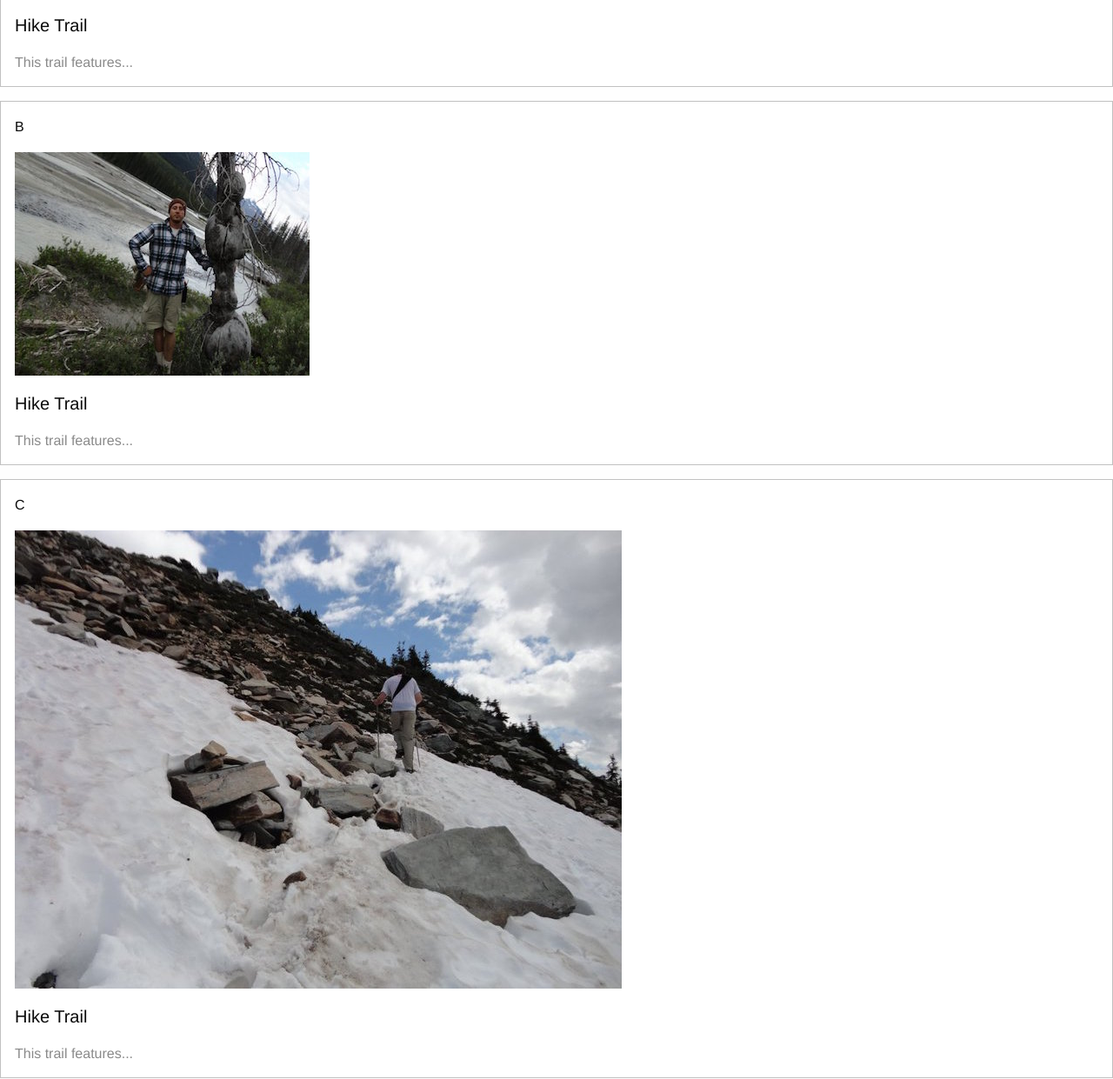
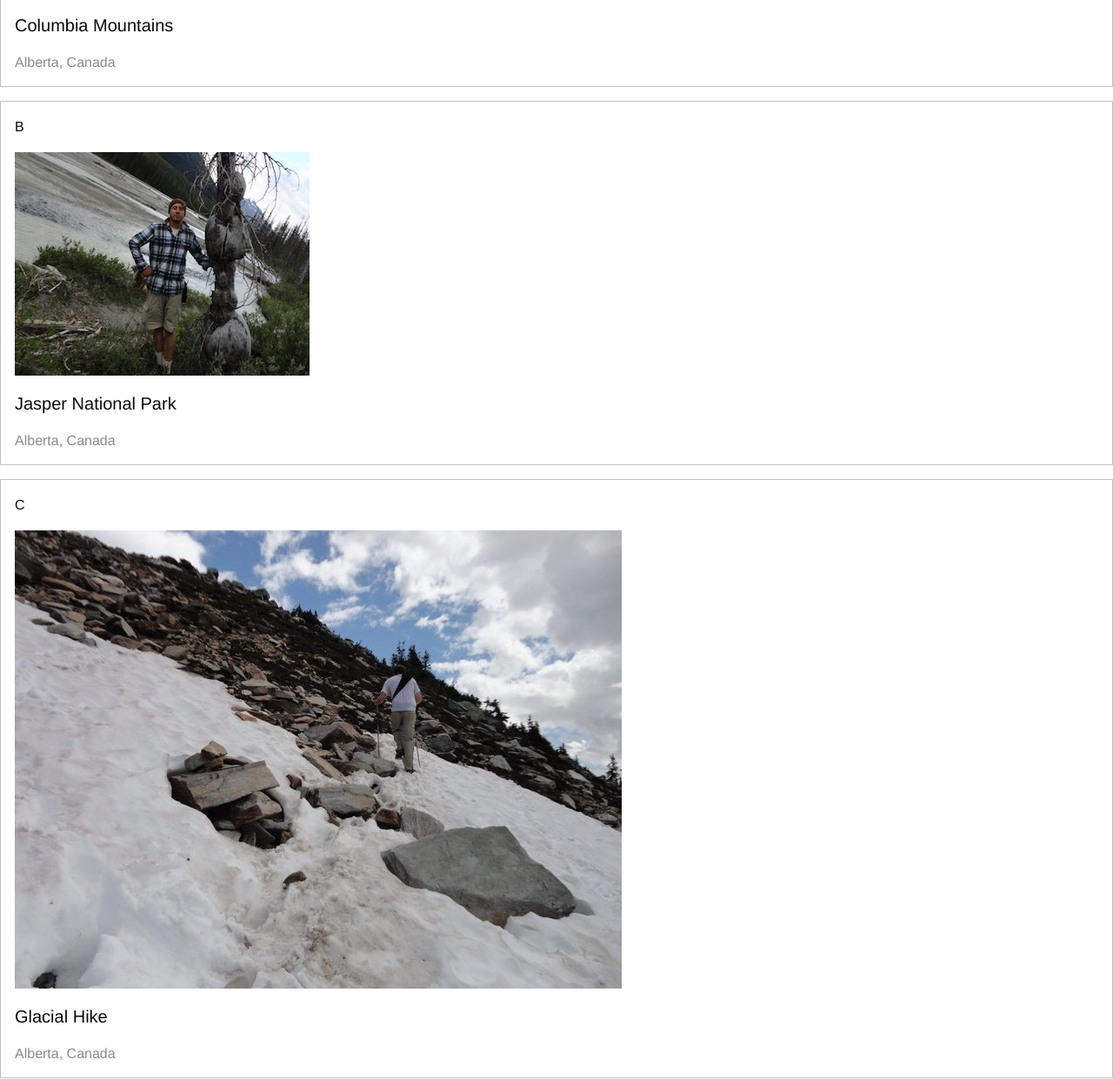
Before and after one commit to brandonschill/adventures, a website: page index.html in a window 1280 px wide. Shown: the part 1362-2603 px from the top of the page at 87% size. Drawn offline with nearby package versions, Linux system fonts and the light colour scheme; some packages are replaced by stand-ins of ours.

```diff
--- a/index.html
+++ b/index.html
@@ -49,55 +49,55 @@
   </div>
   <div class="adventures">
     <div class="row column">
-      <p class="lead">Trending Adventures</p>
+      <p class="lead">Recommended Adventures</p>
     </div>
     <div class="row small-up-1 medium-up-2 large-up-3">
       <div class="column">
         <div class="callout">
           <p>A</p>
           <p><img src="images/mtns.jpg" alt="image of a planet called Pegasi B"></p>
-          <p class="lead">Hike Trail</p>
-          <p class="subheader">This trail features...</p>
+          <p class="lead">Columbia Mountains</p>
+          <p class="subheader">Alberta, Canada</p>
         </div>
       </div>
       <div class="column">
         <div class="callout">
           <p>B</p>
           <p><img src="images/forestofillusion.jpg" alt="image of a planet called Pegasi B"></p>
-          <p class="lead">Hike Trail</p>
-          <p class="subheader">This trail features...</p>
+          <p class="lead">Jasper National Park</p>
+          <p class="subheader">Alberta, Canada</p>
         </div>
       </div>
       <div class="column">
         <div class="callout">
           <p>C</p>
           <p><img src="images/glacierhike.jpg" alt="image of a planet called Pegasi B"></p>
-          <p class="lead">Hike Trail</p>
-          <p class="subheader">This trail features...</p>
+          <p class="lead">Glacial Hike</p>
+          <p class="subheader">Alberta, Canada</p>
         </div>
       </div>
       <div class="column">
         <div class="callout">
           <p>D</p>
           <p><img src="images/junglecliffdive.jpg" alt="image of a planet called Pegasi B"></p>
-          <p class="lead">Hike Trail</p>
-          <p class="subheader">This trail features...</p>
+          <p class="lead">65 ft Drop!!!</p>
+          <p class="subheader">Cabarete, Dominican Republic</p>
         </div>
       </div>
       <div class="column">
         <div class="callout">
           <p>E</p>
           <p><img src="images/logcrossing.jpg" alt="image of a planet called Pegasi B"></p>
-          <p class="lead">Hike Trail</p>
-          <p class="subheader">This trail features...</p>
+          <p class="lead">Secret Trail to Lower Rainbow Falls</p>
+          <p class="subheader">Sierra Mountains, CA</p>
         </div>
       </div>
       <div class="column">
         <div class="callout">
           <p>F</p>
           <p><img src="images/rivercross.jpg" alt="image of a planet called Pegasi B"></p>
-          <p class="lead">Hike Trail</p>
-          <p class="subheader">This trail features...</p>
+          <p class="lead">River Crossing</p>
+          <p class="subheader">Vancouver Island, Canada</p>
         </div>
       </div>
     </div>
--- a/map.js
+++ b/map.js
@@ -4,12 +4,6 @@
     center: {lat: 37.8499, lng: -119.5677},
     zoom: 12
   });
-
-  // var request = {
-  //   location: {lat: 37.8499, lng: -119.5677},
-  //   radius: '2000',
-  //   types: ['hiking_areas']
-  // };
 
   //Grab search box and store in new var
   var input = document.getElementById('pac-input');
```
